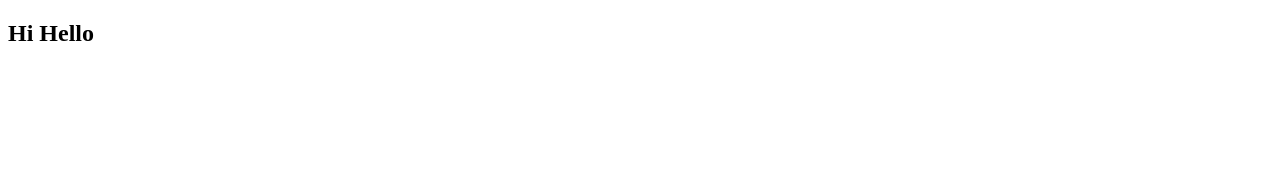
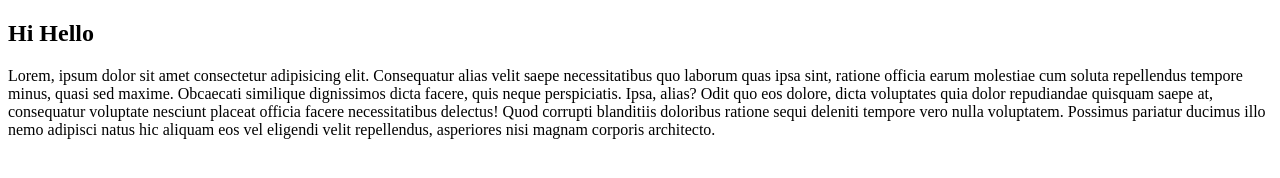
Before and after one commit to AnjanaSureshh/demo, a plain HTML site: page index.html in a window 1280 px wide. Drawn offline with Linux system fonts and the light colour scheme.

Commit message:
paragraph added

```diff
--- a/index.html
+++ b/index.html
@@ -7,5 +7,8 @@
 </head>
 <body>
     <h2>Hi Hello</h2>
+    <p>Lorem, ipsum dolor sit amet consectetur adipisicing elit. Consequatur alias velit saepe necessitatibus quo laborum quas ipsa sint, ratione officia earum molestiae cum soluta repellendus tempore minus, quasi sed maxime.
+    Obcaecati similique dignissimos dicta facere, quis neque perspiciatis. Ipsa, alias? Odit quo eos dolore, dicta voluptates quia dolor repudiandae quisquam saepe at, consequatur voluptate nesciunt placeat officia facere necessitatibus delectus!
+    Quod corrupti blanditiis doloribus ratione sequi deleniti tempore vero nulla voluptatem. Possimus pariatur ducimus illo nemo adipisci natus hic aliquam eos vel eligendi velit repellendus, asperiores nisi magnam corporis architecto.</p>
 </body>
 </html>
```
